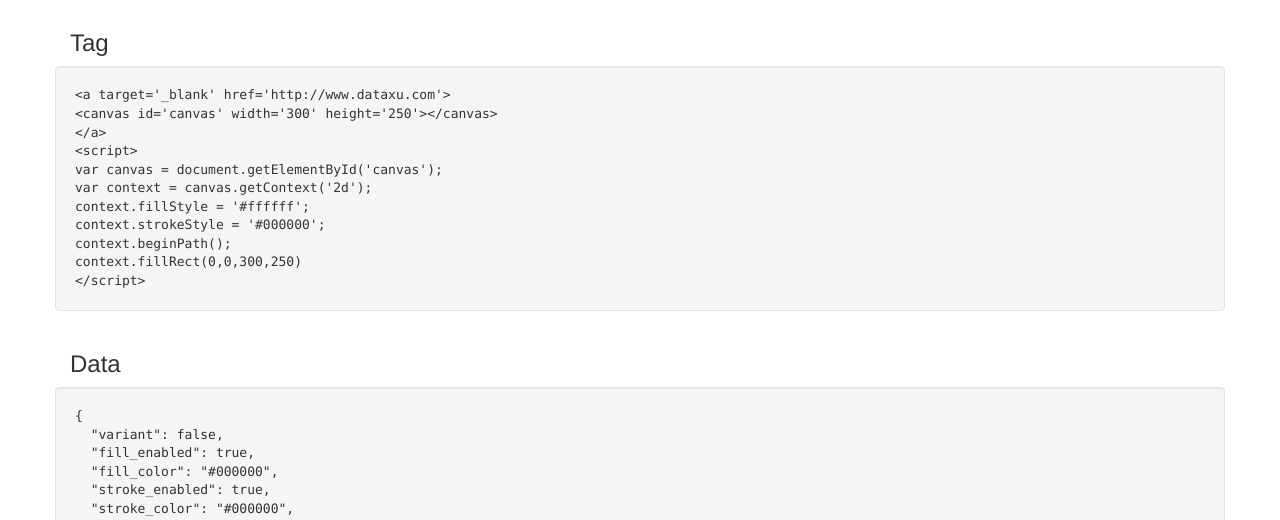
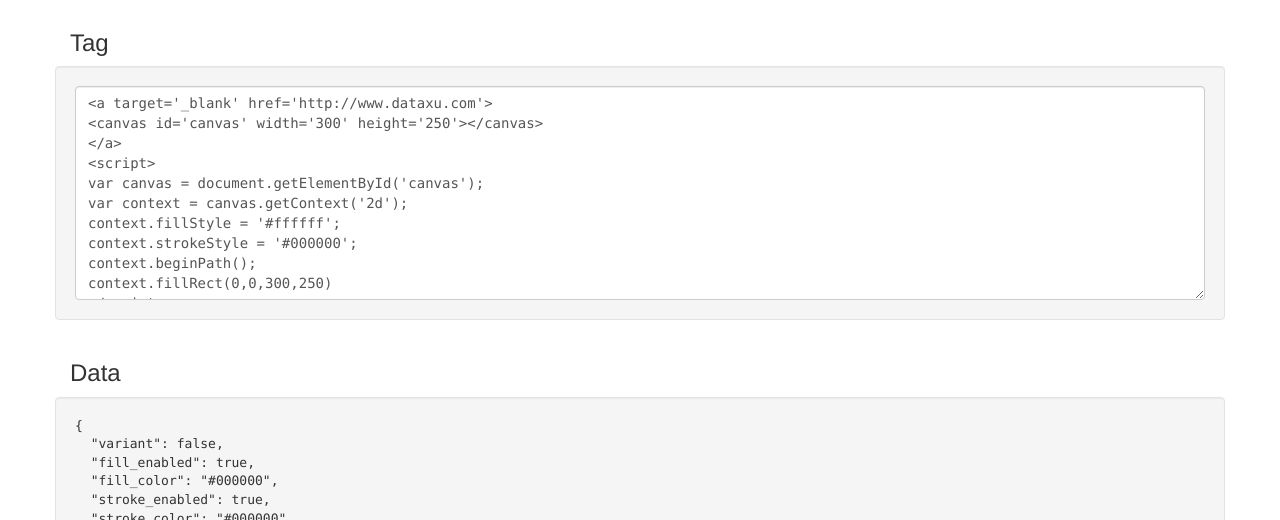
Before and after one commit to ferrants/canvio, a website: page public/index.html in a window 1280 px wide. Shown: the part 691-1211 px from the top of the page. Drawn offline with Linux system fonts and the light colour scheme; files whose address does not match are found by name.

Commit message:
textarea instead of pre for tag

```diff
--- a/public/index.html
+++ b/public/index.html
@@ -172,7 +172,7 @@
         </div>
         <h3>Tag</h3>
         <div class='row'>
-          <pre class='well'>{{ generate_tag() }}</pre>
+          <pre class='well'><textarea class="form-control" rows="10">{{ generate_tag() }}</textarea></pre>
         </div>
         <h3>Data</h3>
         <div class='row'>
```
